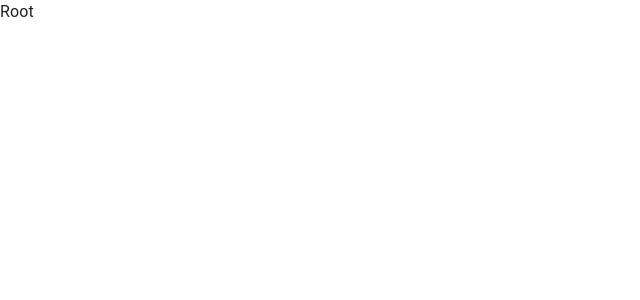
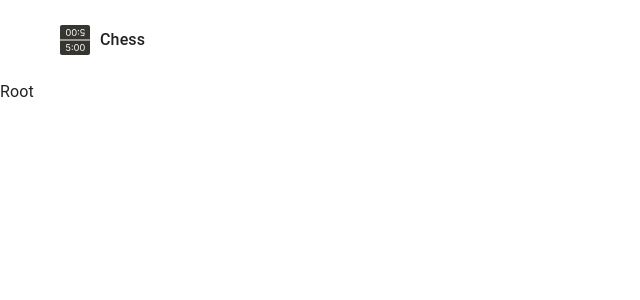
Before and after one commit to fckngawsm/chess-frontend, a React (Vite) app: page / in a window 1280 px wide. Shown: the top 300 px of the page, without its empty margins (0-640 px from the left). Built offline with nearby package versions, Linux system fonts and the light colour scheme.

Commit message:
feat: create header

```diff
--- /dev/null
+++ b/src/components/Header/Header.tsx
@@ -0,0 +1,10 @@
+import logo from "../../images/logo.svg";
+import { StyledHeader, StyledLogo, StyledTitle } from "./styled";
+export const Header = () => {
+  return (
+    <StyledHeader>
+      <StyledLogo src={logo} />
+      <StyledTitle>Chess</StyledTitle>
+    </StyledHeader>
+  );
+};
--- /dev/null
+++ b/src/components/Header/styled.ts
@@ -0,0 +1,21 @@
+import styled from "styled-components";
+
+export const StyledHeader = styled.header`
+  width: 100%;
+  display: flex;
+  padding: 25px 60px;
+  align-items: center;
+`;
+
+export const StyledLogo = styled.img`
+  width: 30px;
+  height: 30px;
+`;
+
+export const StyledTitle = styled.h1`
+  font-weight: 500;
+  font-size: 16px;
+  line-height: 1.4;
+  margin: 0;
+  margin-left: 10px;
+`;
--- a/src/router/config.tsx
+++ b/src/router/config.tsx
@@ -3,10 +3,27 @@ import { Root } from "../components/Root/Root";
 import { Login } from "../page/Login";
 import { Register } from "../page/Register";
 
+import { Outlet } from "react-router-dom";
+import { Header } from "../components/Header/Header";
+
+function Layout() {
+  return (
+    <>
+      <Header />
+      <Outlet />
+    </>
+  );
+}
+
 export const router = createBrowserRouter([
   {
-    path: "/",
-    element: <Root />,
+    element: <Layout />,
+    children: [
+      {
+        path: "/",
+        element: <Root />,
+      },
+    ],
   },
   {
     path: "/sign-in",
```
Also changed, not shown: src/images/logo.svg (added).
